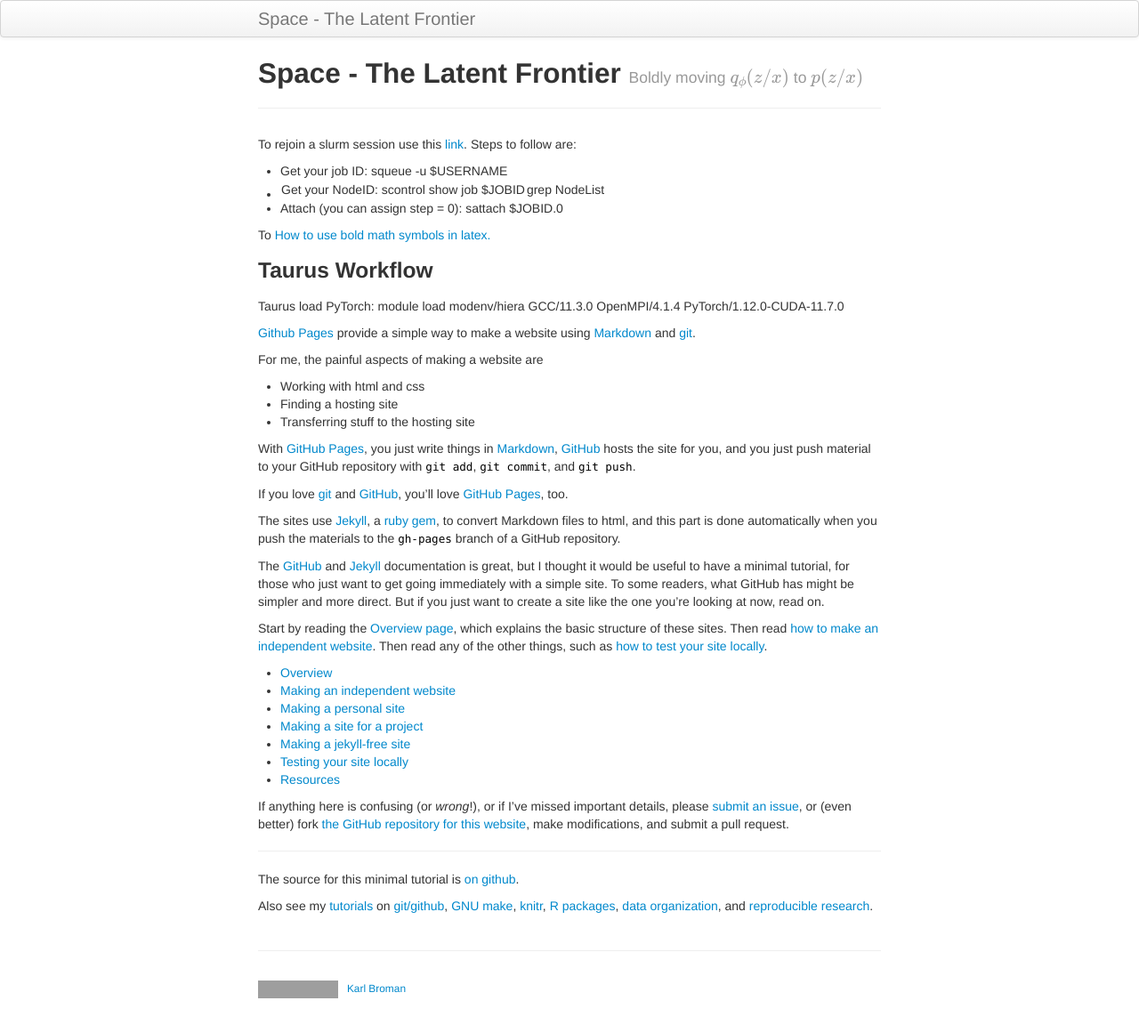
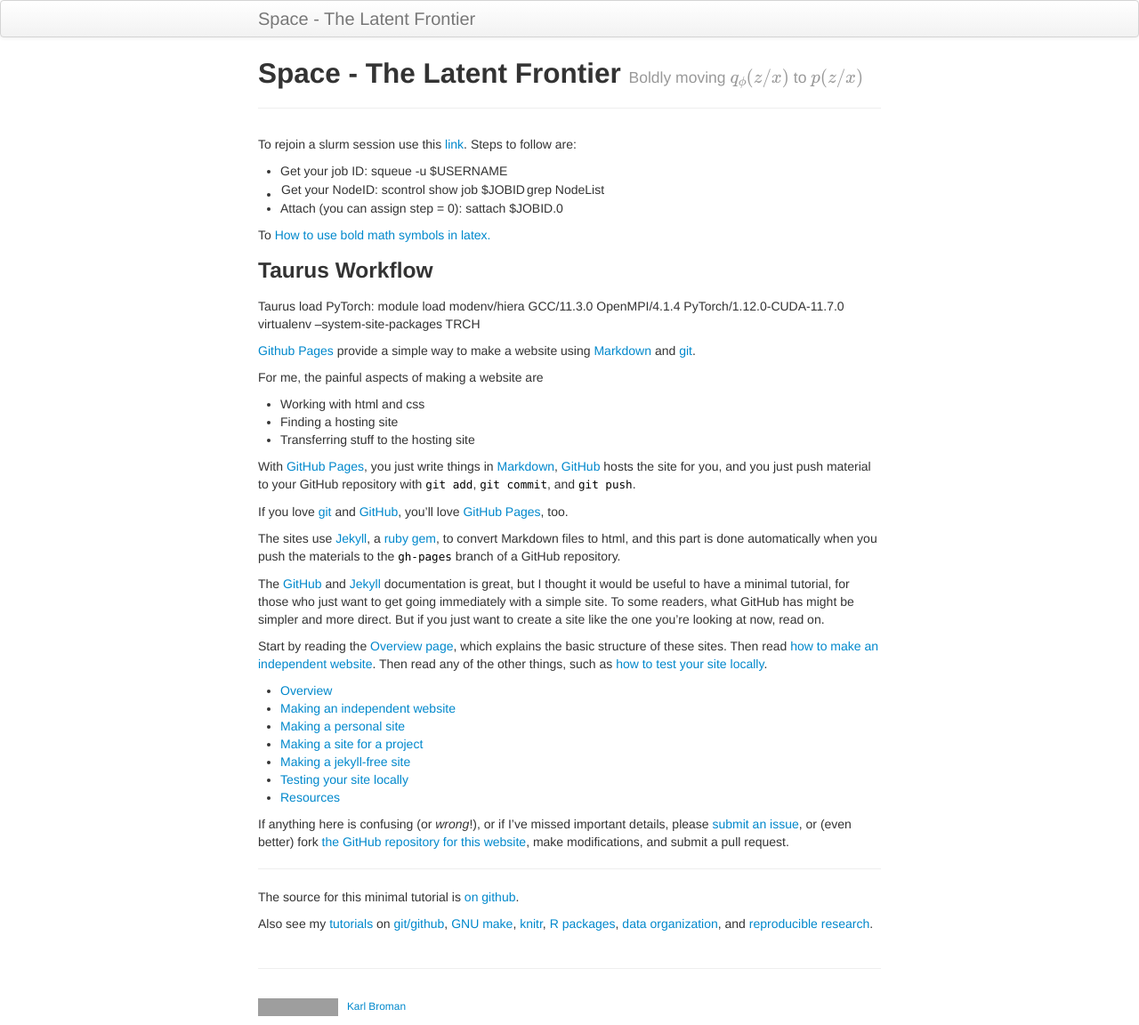
Before and after one commit to skt9/skt9.github.io, a Jekyll site: the page built from index.md, in a window 1280 px wide. Shown: the whole page at 89% size. Built offline with Jekyll 4.4.1, drawn with Linux system fonts in a browser that asks for light colours; formulas are drawn with MathJax 3; grey boxes are pictures that could not be loaded.

Commit message:
Adding information about taurus workflow to index.md

```diff
--- a/index.md
+++ b/index.md
@@ -16,6 +16,7 @@ To [How to use bold math symbols in latex.](https://texfaq.org/FAQ-boldgreek)
 ### Taurus Workflow
 
 Taurus load PyTorch: module load modenv/hiera  GCC/11.3.0  OpenMPI/4.1.4 PyTorch/1.12.0-CUDA-11.7.0
+virtualenv --system-site-packages TRCH
 
 
 [Github Pages](https://pages.github.com) provide a simple way to make a
```
